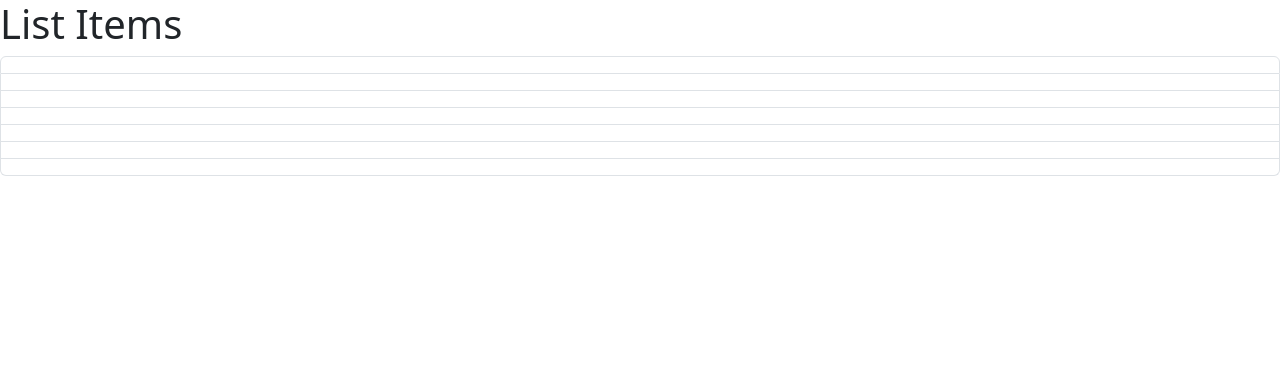
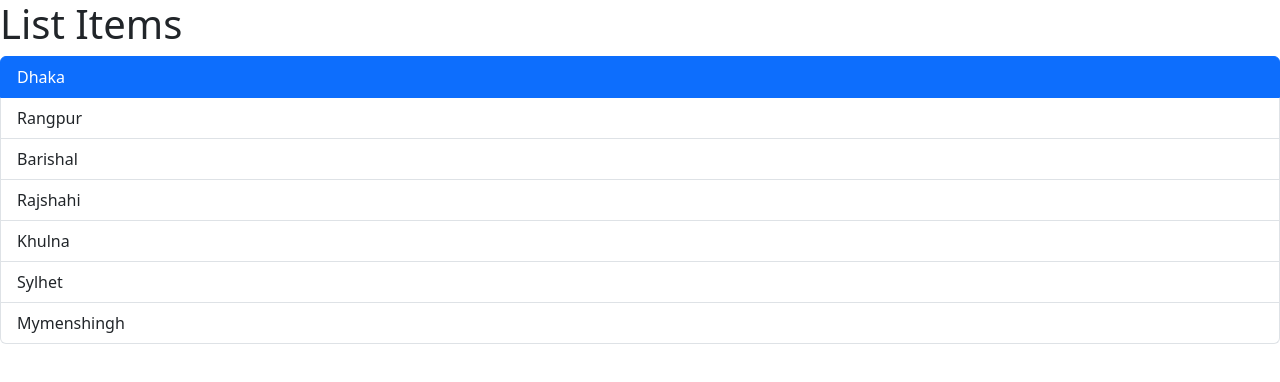
Before and after one commit to smsultan76/React-Master, a React (Vite) app: page / in a window 1280 px wide. Shown: the top 382 px of the page. Built offline with nearby package versions, Linux system fonts and the light colour scheme.

Commit message:
active dynamicly

```diff
--- a/src/components/ListGroup.tsx
+++ b/src/components/ListGroup.tsx
@@ -2,6 +2,7 @@ import type { MouseEvent } from "react";
 function ListGroup() {
     let area = ['Dhaka', 'Rangpur', 'Barishal', 'Rajshahi', 'Khulna', 'Sylhet', 'Mymenshingh'];
 
+    const select = 0;
     const handleCLick = (event: MouseEvent<HTMLAnchorElement>) => {
         event.preventDefault;
         console.log(event)
@@ -10,11 +11,12 @@ function ListGroup() {
         <h1>List Items</h1>
         {area.length == 0 && <p>No Item Found</p>}
         <div className="list-group">
-            {area.map((items) => (
+            {area.map((items, index) => (
                 <a key={items} href="#"
-                    className="list-group-item list-group-item-action"
-                    onClick={handleCLick}>
-                </a>))}
+                    className={select == index ? 'list-group-item list-group-item-action active' : 'list-group-item list-group-item-action'}
+                    onClick={handleCLick}>{items}
+                </a>
+            ))}
         </div>
     </>;
 }
```
